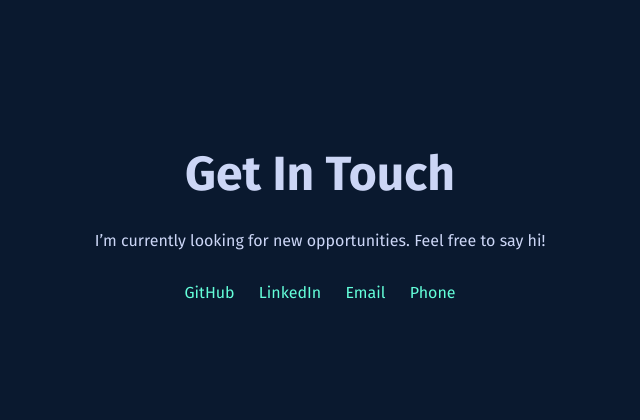
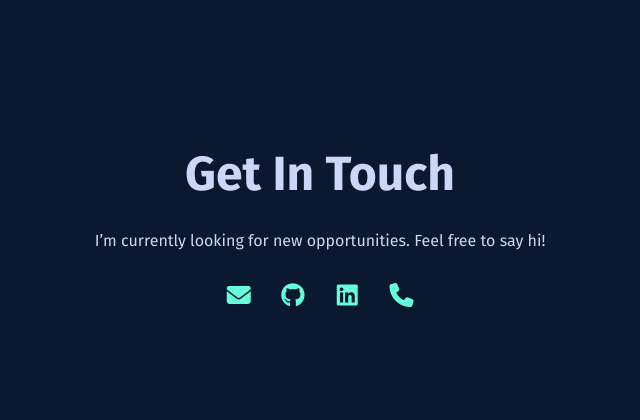
Before and after one commit to rinsham10/folium, a Django app: page /template1/ in a window 1280 px wide. Shown: the part 1383-1803 px from the top of the page, without its empty margins (320-960 px from the left). Before the commit the page ends 1682 px from the top, so only its background shows below. Run offline with Django 5.2, Linux system fonts and the light colour scheme.

Commit message:
contact icons

```diff
--- a/builder/static/css/template1.css
+++ b/builder/static/css/template1.css
@@ -193,3 +193,20 @@ footer {
 .side-nav a:hover {
   color: #64ffda;
 }
+
+.contact-info a {
+  display: inline-flex;
+  align-items: center;
+  justify-content: center;
+  width: 50px;
+  height: 50px;
+  color: #64ffda;
+  border-radius: 50%;
+  transition: color 0.3s ease, transform 0.3s ease;
+  font-size: 24px;
+}
+
+.contact-info a:hover {
+  color: #05b88e; /* Your hover color */
+  transform: scale(1.2); /* Slight zoom on hover */
+}
--- a/builder/templates/template1.html
+++ b/builder/templates/template1.html
@@ -9,6 +9,8 @@
   <link href="https://fonts.googleapis.com/css2?family=Fira+Sans:wght@400;600;700&display=swap" rel="stylesheet">
   <!-- Add AOS CSS -->
 <link href="https://cdn.jsdelivr.net/npm/aos@2.3.4/dist/aos.css" rel="stylesheet">
+<link rel="stylesheet" href="https://cdnjs.cloudflare.com/ajax/libs/font-awesome/6.5.0/css/all.min.css">
+
 <style>
   html {
     scroll-behavior: smooth;
@@ -115,20 +117,34 @@
   <footer id="contact">
     <h3 class="section-title">Get In Touch</h3>
     <p>I’m currently looking for new opportunities. Feel free to say hi!</p>
-    {% if github %}
-      <a href="{{ github }}" class="footer-link" target="_blank">GitHub</a>
-    {% endif %}
-    {% if linkedin %}
-      <a href="{{ linkedin }}" class="footer-link" target="_blank">LinkedIn</a>
-    {% endif %}
-    {% if email %}
-    <a href="mailto:{{ email }}" class="footer-link">Email</a>
-  {% endif %}
-  {% if phone %}
-    <a href="tel:{{ phone }}" class="footer-link">Phone</a>
-  {% endif %}
 
+    <div class="contact-info flex justify-center gap-6 text-2xl mt-4 text-[#3F1A2B]">
+      {% if email %}
+        <a href="mailto:{{ email }}" class="hover:text-[#B2183A]" title="Email">
+          <i class="fas fa-envelope"></i>
+        </a>
+      {% endif %}
+
+      {% if github %}
+        <a href="{{ github }}" target="_blank" class="hover:text-[#B2183A]" title="GitHub">
+          <i class="fab fa-github"></i>
+        </a>
+      {% endif %}
+
+      {% if linkedin %}
+        <a href="{{ linkedin }}" target="_blank" class="hover:text-[#B2183A]" title="LinkedIn">
+          <i class="fab fa-linkedin"></i>
+        </a>
+      {% endif %}
+
+      {% if phone %}
+        <a href="tel:{{ phone }}" class="hover:text-[#B2183A]" title="Phone">
+          <i class="fas fa-phone"></i>
+        </a>
+      {% endif %}
+    </div>
   </footer>
+
 <!-- Add AOS JS -->
 <script src="https://cdn.jsdelivr.net/npm/aos@2.3.4/dist/aos.js"></script>
 
```
Also changed, not shown: db.sqlite3.
